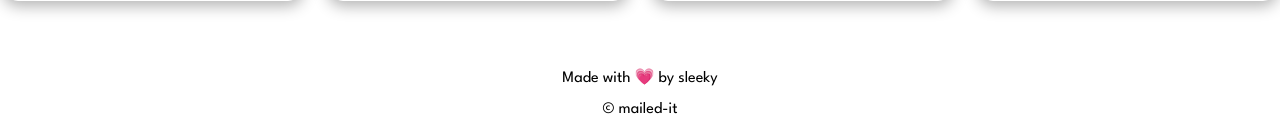
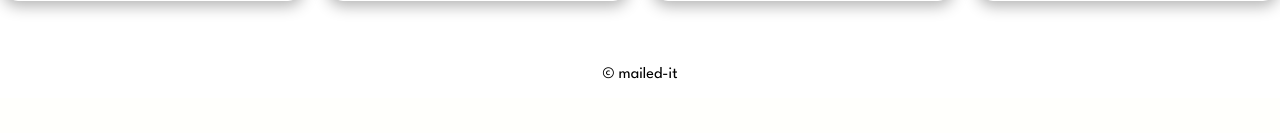
Before and after one commit to utkarsh23kushwaha/mailed-it, a Django app: template templates/base.html in a window 1280 px wide. Shown: the part 1079-1212 px from the top of the page. After the commit the page ends 1158 px from the top, so only its background shows below. Run offline with Django 3.2, Linux system fonts and the light colour scheme; the template is opened without the code that fills it, so the values that code supplies are empty.

Commit message:
Update base.html

```diff
--- a/templates/base.html
+++ b/templates/base.html
@@ -145,9 +145,7 @@
     </div>
 
     <footer >
-        <p> <center>Made with 💗 by sleeky </center></p>
         <p> <center>&copy; mailed-it </center></p>
-
     </footer>
 </body>
 </html>
```
